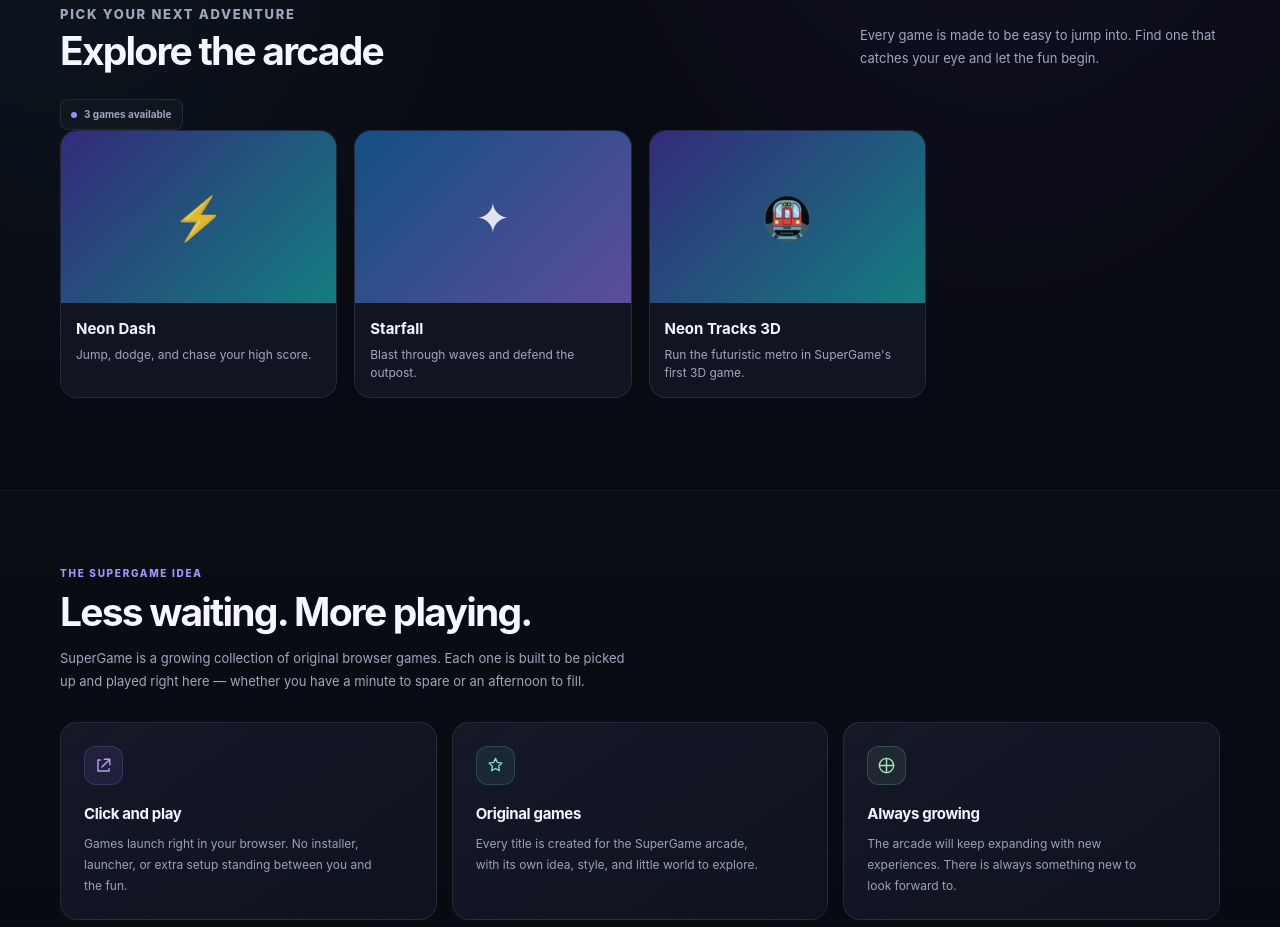
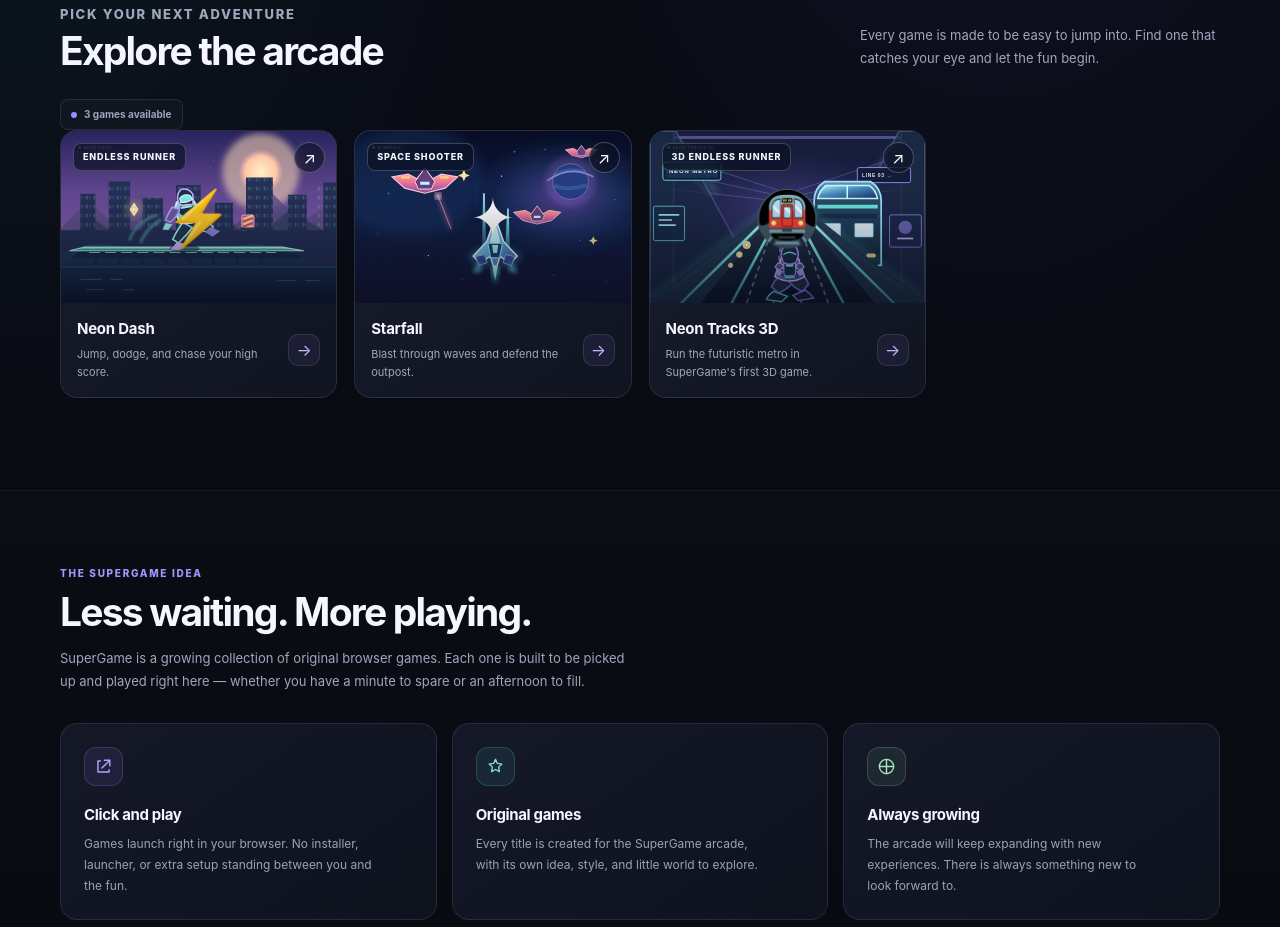
Before and after one commit to bradleysouciercomputer/SuperGame, a plain HTML site: page index.html in a window 1280 px wide. Shown: the part 800-1727 px from the top of the page. Drawn offline with Linux system fonts and the light colour scheme.

Commit message:
Add illustrated game thumbnails to the SuperGame library

```diff
--- a/index.html
+++ b/index.html
@@ -339,14 +339,23 @@
     .footer-links a { color: #929bb0; font-size: 11px; font-weight: 650; }
     .footer-links a:hover { color: #fff; }
 
-    .game-grid { display: grid; grid-template-columns: repeat(auto-fill, minmax(230px, 1fr)); gap: 17px; }
-    .game-card { overflow: hidden; border: 1px solid var(--line); border-radius: 17px; background: var(--surface); transition: transform .2s ease, border-color .2s ease; }
-    .game-card:hover { transform: translateY(-4px); border-color: rgba(173,153,255,.35); }
-    .game-card-art { display: grid; aspect-ratio: 16 / 10; place-items: center; background: linear-gradient(135deg, #55418e, #286c78); color: white; }
-    .game-card-art span { font-size: 42px; font-weight: 900; opacity: .85; }
-    .game-card-body { padding: 15px; }
-    .game-card h3 { margin: 0 0 5px; font-size: 15px; }
-    .game-card p { margin: 0; color: var(--muted); font-size: 12px; }
+    .game-grid { display: grid; grid-template-columns: repeat(auto-fill, minmax(250px, 1fr)); gap: 17px; }
+    .game-card { overflow: hidden; border: 1px solid var(--line); border-radius: 17px; background: linear-gradient(145deg, rgba(25,30,47,.96), rgba(17,21,34,.98)); transition: transform .22s ease, border-color .22s ease, box-shadow .22s ease; }
+    .game-card:hover { transform: translateY(-4px); border-color: rgba(173,153,255,.38); box-shadow: 0 16px 38px rgba(0,0,0,.24), 0 0 28px rgba(130,112,224,.08); }
+    .game-card-art { position: relative; display: block; aspect-ratio: 16 / 10; overflow: hidden; background: #17213c; isolation: isolate; }
+    .game-card-art::after { position: absolute; inset: 35% 0 0; z-index: 1; content: ""; pointer-events: none; background: linear-gradient(180deg, transparent, rgba(6,10,22,.55)); }
+    .game-card-image { display: block; width: 100%; height: 100%; object-fit: cover; object-position: center; transition: transform .55s cubic-bezier(.2,.7,.2,1), filter .3s ease; }
+    .game-card:hover .game-card-image { transform: scale(1.055); filter: saturate(1.08); }
+    .game-card-category { position: absolute; z-index: 2; top: 12px; left: 12px; max-width: calc(100% - 65px); overflow: hidden; padding: 6px 9px; border: 1px solid rgba(230,239,255,.22); border-radius: 8px; color: #f3f6ff; background: rgba(9,14,29,.62); backdrop-filter: blur(9px); font-size: 9px; font-weight: 850; letter-spacing: .85px; text-overflow: ellipsis; text-transform: uppercase; white-space: nowrap; }
+    .game-card-play { position: absolute; z-index: 2; top: 11px; right: 11px; display: grid; width: 31px; height: 31px; place-items: center; border: 1px solid rgba(230,239,255,.26); border-radius: 50%; color: #fff; background: rgba(9,14,29,.58); backdrop-filter: blur(9px); transition: background .2s ease, transform .2s ease; }
+    .game-card:hover .game-card-play { transform: translateX(2px); background: rgba(138,112,232,.8); }
+    .game-card-fallback { position: absolute; inset: 0; display: grid; place-items: center; color: #fff; font-size: 54px; font-weight: 900; }
+    .game-card-body { display: flex; align-items: center; justify-content: space-between; gap: 12px; padding: 15px 16px 16px; }
+    .game-card-copy { min-width: 0; }
+    .game-card h3 { margin: 0 0 5px; font-size: 15px; letter-spacing: -.25px; }
+    .game-card p { margin: 0; color: var(--muted); font-size: 11px; line-height: 1.6; }
+    .game-card-arrow { flex: 0 0 auto; display: grid; width: 32px; height: 32px; place-items: center; border: 1px solid rgba(184,194,224,.14); border-radius: 10px; color: #c7b5ff; background: rgba(154,123,255,.08); transition: background .2s ease, border-color .2s ease, transform .2s ease; }
+    .game-card:hover .game-card-arrow { transform: translateX(2px); border-color: rgba(173,153,255,.38); background: rgba(154,123,255,.16); }
     .game-card-link { display: block; }
     .visually-hidden { position: absolute; width: 1px; height: 1px; padding: 0; margin: -1px; overflow: hidden; clip: rect(0,0,0,0); white-space: nowrap; border: 0; }
 
@@ -595,6 +604,7 @@
         url: "games/neon-dash/",
         category: "Endless Runner",
         initial: "⚡",
+        thumbnail: "games/neon-dash/thumbnail.svg",
         color: "linear-gradient(135deg, #332b7a 0%, #137d80 100%)"
       },
       {
@@ -603,6 +613,7 @@
         url: "games/starfall/",
         category: "Space Shooter",
         initial: "✦",
+        thumbnail: "games/starfall/thumbnail.svg",
         color: "linear-gradient(135deg, #124f83 0%, #5d4d9b 100%)"
       },
       {
@@ -611,6 +622,7 @@
         url: "games/neon-tracks-3d/",
         category: "3D Endless Runner",
         initial: "🚇",
+        thumbnail: "games/neon-tracks-3d/thumbnail.svg",
         color: "linear-gradient(135deg, #332b7a 0%, #137d80 100%)"
       }
     ];
@@ -631,17 +643,50 @@
         const art = document.createElement("div");
         art.className = "game-card-art";
         if (game.color) art.style.background = game.color;
-        const initial = document.createElement("span");
-        initial.textContent = game.initial || game.title.slice(0, 1).toUpperCase();
-        art.appendChild(initial);
+
+        const fallback = document.createElement("div");
+        fallback.className = "game-card-fallback";
+        fallback.textContent = game.initial || game.title.slice(0, 1).toUpperCase();
+        art.appendChild(fallback);
+
+        if (game.thumbnail) {
+          const image = document.createElement("img");
+          image.className = "game-card-image";
+          image.src = game.thumbnail;
+          image.alt = game.title + " game artwork";
+          image.loading = "lazy";
+          image.decoding = "async";
+          image.addEventListener("load", function () { fallback.hidden = true; }, { once: true });
+          image.addEventListener("error", function () { image.remove(); }, { once: true });
+          art.appendChild(image);
+        }
+
+        const category = document.createElement("span");
+        category.className = "game-card-category";
+        category.textContent = game.category || "Arcade game";
+        art.appendChild(category);
+
+        const play = document.createElement("span");
+        play.className = "game-card-play";
+        play.setAttribute("aria-hidden", "true");
+        play.textContent = "↗";
+        art.appendChild(play);
 
         const body = document.createElement("div");
         body.className = "game-card-body";
+        const copy = document.createElement("div");
+        copy.className = "game-card-copy";
         const title = document.createElement("h3");
         title.textContent = game.title;
         const description = document.createElement("p");
         description.textContent = game.description || game.category || "Play now";
-        body.append(title, description);
+        copy.append(title, description);
+
+        const arrow = document.createElement("span");
+        arrow.className = "game-card-arrow";
+        arrow.setAttribute("aria-hidden", "true");
+        arrow.textContent = "→";
+        body.append(copy, arrow);
         link.append(art, body);
         library.appendChild(link);
       });
```
